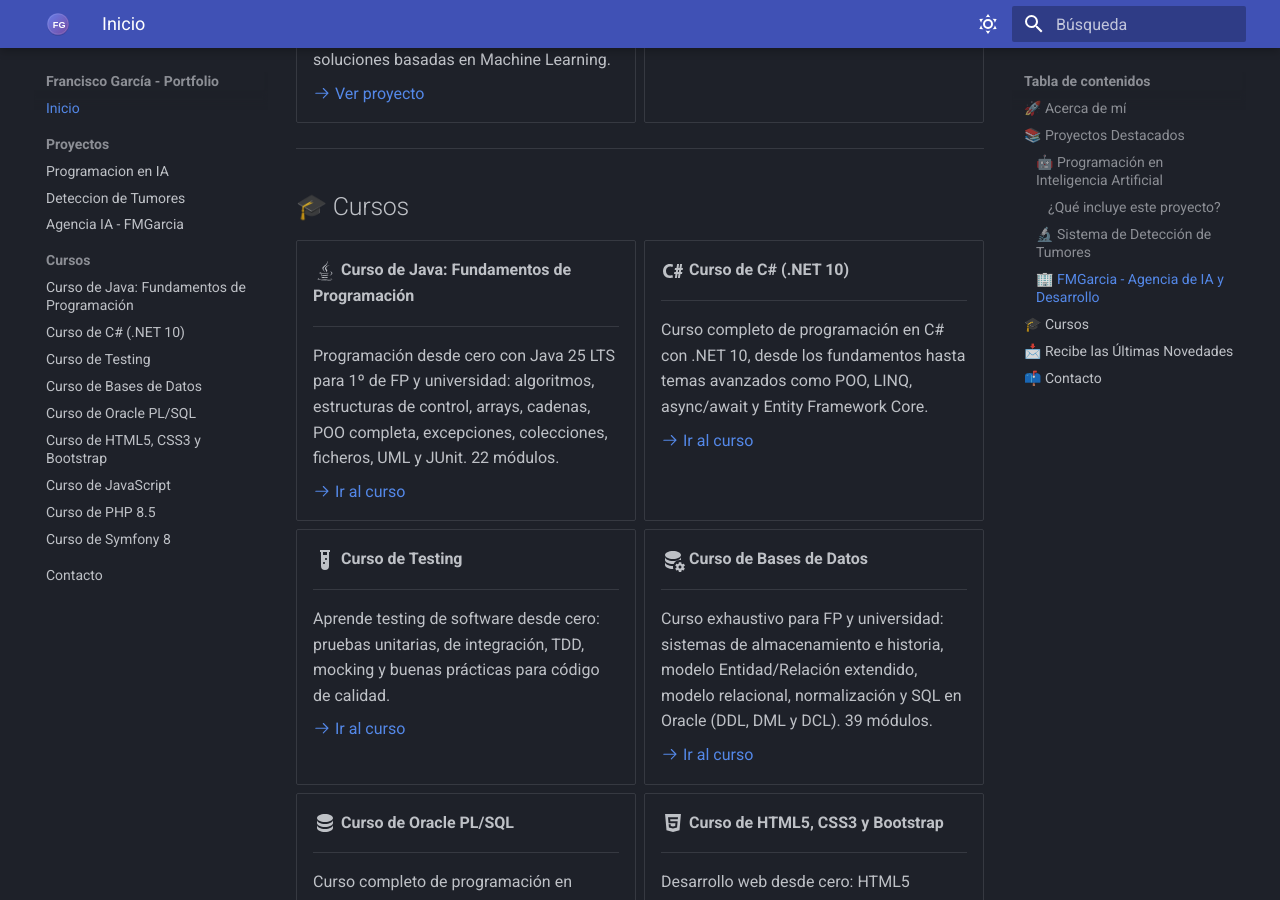
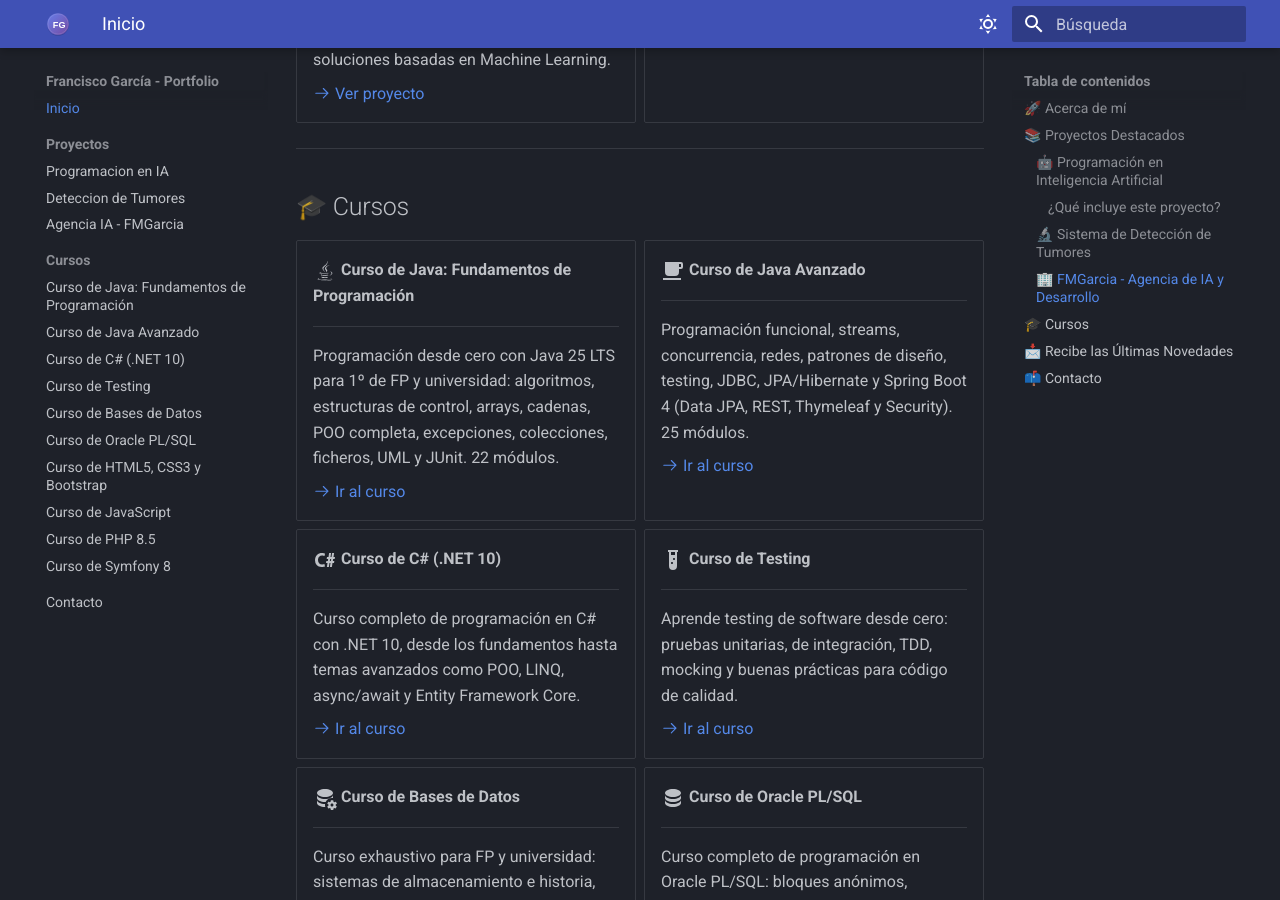
Before and after one commit to fmgarcia/fmgarcia.github.io, an MkDocs documentation site: the page built from docs/index.md, in a window 1280 px wide and 900 px high, scrolled down 2467 px. Built offline with MkDocs 1.6.1 and Material for MkDocs 9.7.7, drawn with Linux system fonts in a browser that asks for light colours; a script that is not in the unit is left out.

Commit message:
Añadir curso de Java Avanzado
Co-Authored-By: Claude Opus 5.5 <noreply@anthropic.com>

```diff
--- a/docs/index.md
+++ b/docs/index.md
@@ -116,6 +116,14 @@ Este sitio web sirve como **puerta de entrada** a todos mis proyectos públicos,
     Programación desde cero con Java 25 LTS para 1º de FP y universidad: algoritmos, estructuras de control, arrays, cadenas, POO completa, excepciones, colecciones, ficheros, UML y JUnit. 22 módulos.
 
     [:octicons-arrow-right-24: Ir al curso](https://fmgarcia.github.io/CursosGithubIO/CursoJavaFundamentos/){ target="_blank" }
+
+-   :material-coffee:{ .lg .middle } **Curso de Java Avanzado**
+
+    ---
+
+    Programación funcional, streams, concurrencia, redes, patrones de diseño, testing, JDBC, JPA/Hibernate y Spring Boot 4 (Data JPA, REST, Thymeleaf y Security). 25 módulos.
+
+    [:octicons-arrow-right-24: Ir al curso](https://fmgarcia.github.io/CursosGithubIO/CursoJavaAvanzado/){ target="_blank" }
 
 -   :material-language-csharp:{ .lg .middle } **Curso de C# (.NET 10)**
 
--- a/mkdocs.yml
+++ b/mkdocs.yml
@@ -47,6 +47,7 @@ nav:
     - Agencia IA - FMGarcia: proyectos/agencia-ia.md
   - Cursos:
     - "Curso de Java: Fundamentos de Programación": https://fmgarcia.github.io/CursosGithubIO/CursoJavaFundamentos/
+    - Curso de Java Avanzado: https://fmgarcia.github.io/CursosGithubIO/CursoJavaAvanzado/
     - Curso de C# (.NET 10): https://fmgarcia.github.io/CursoNet/
     - Curso de Testing: https://fmgarcia.github.io/CursoTesting/
     - Curso de Bases de Datos: https://fmgarcia.github.io/CursosGithubIO/CursoBasesDatos/
```
